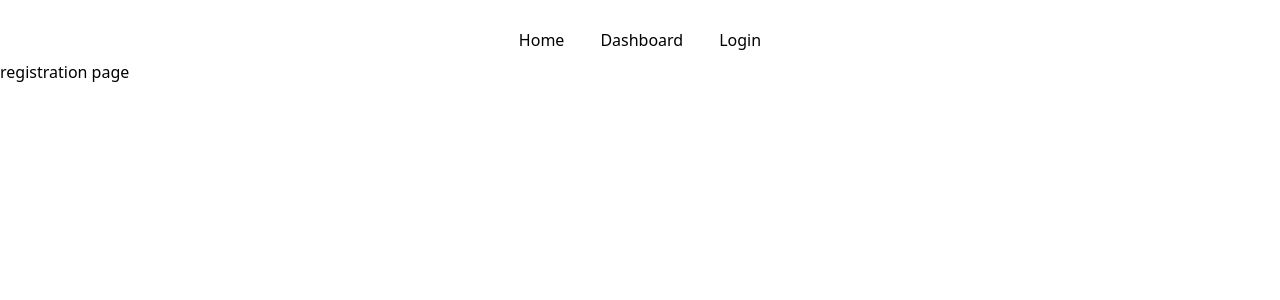
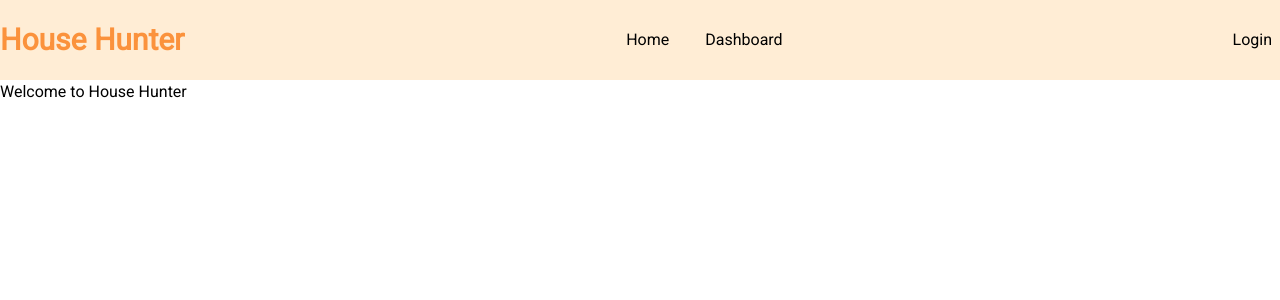
Before and after one commit to ahammadabdullah/House-Hunter, a React app in the folder client/: page /register in a window 1280 px wide. Shown: the top 300 px of the page. Built offline with nearby package versions, Linux system fonts and the light colour scheme; the HTML template or start-up script is replaced by a standard one.

Commit message:
tailwind config added

```diff
--- a/client/src/Components/Header.jsx
+++ /dev/null
@@ -1,34 +0,0 @@
-import { NavLink } from "react-router-dom";
-
-const Header = () => {
-  return (
-    <div className=" flex justify-center gap-5 pt-5">
-      <NavLink
-        className={({ isActive }) =>
-          isActive ? "bg-blue-500 p-2 rounded-md" : "p-2"
-        }
-        to="/"
-      >
-        Home
-      </NavLink>
-      <NavLink
-        className={({ isActive }) =>
-          isActive ? "bg-blue-500 p-2 rounded-md" : "p-2"
-        }
-        to="/dashboard"
-      >
-        Dashboard
-      </NavLink>
-      <NavLink
-        className={({ isActive }) =>
-          isActive ? "bg-blue-500 p-2 rounded-md" : "p-2"
-        }
-        to="/login"
-      >
-        Login
-      </NavLink>
-    </div>
-  );
-};
-
-export default Header;
--- /dev/null
+++ b/client/src/Components/NavBar.jsx
@@ -0,0 +1,54 @@
+import { Link, NavLink } from "react-router-dom";
+
+const NavBar = () => {
+  return (
+    <div className="bg-fill">
+      <div className="py-5  flex items-center justify-between max-w-7xl mx-auto">
+        <div>
+          <Link
+            className="text-primary text-3xl font-bold cursor-default"
+            to={"/"}
+          >
+            House Hunter
+          </Link>
+        </div>
+        <div className=" flex justify-center gap-5 ">
+          <NavLink
+            className={({ isActive }) =>
+              isActive
+                ? "bg-secondary text-primary p-2 rounded-md font-medium"
+                : "p-2 hover:text-primary hover:bg-secondary hover:font-medium rounded-md"
+            }
+            to="/"
+          >
+            Home
+          </NavLink>
+          <NavLink
+            className={({ isActive }) =>
+              isActive
+                ? "bg-secondary text-primary p-2 rounded-md font-medium"
+                : "p-2 hover:text-primary hover:bg-secondary hover:font-medium rounded-md"
+            }
+            to="/dashboard"
+          >
+            Dashboard
+          </NavLink>
+        </div>
+        <div>
+          <NavLink
+            className={({ isActive }) =>
+              isActive
+                ? "bg-secondary text-primary p-2 rounded-md font-medium"
+                : "p-2 hover:text-primary hover:bg-secondary hover:font-medium rounded-md"
+            }
+            to="/login"
+          >
+            Login
+          </NavLink>
+        </div>
+      </div>
+    </div>
+  );
+};
+
+export default NavBar;
--- a/client/src/Layout/Layout.jsx
+++ b/client/src/Layout/Layout.jsx
@@ -1,10 +1,10 @@
 import { Outlet } from "react-router-dom";
-import Header from "../Components/Header";
+import NavBar from "../Components/NavBar";
 
 const Layout = () => {
   return (
     <div>
-      <Header />
+      <NavBar />
       <Outlet />
     </div>
   );
--- a/client/src/Pages/Dashboard/Dashboard.jsx
+++ b/client/src/Pages/Dashboard/Dashboard.jsx
@@ -1,5 +1,3 @@
-import Header from "../../Components/Header";
-
 const Dashboard = () => {
   return (
     <div>
--- a/client/src/Pages/Home/Home.jsx
+++ b/client/src/Pages/Home/Home.jsx
@@ -1,5 +1,3 @@
-import Header from "../../Components/Header";
-
 const Home = () => {
   return (
     <div>
--- a/client/src/Pages/Register/Register.jsx
+++ b/client/src/Pages/Register/Register.jsx
@@ -1,7 +1,7 @@
 const Register = () => {
   return (
     <div>
-      <h3>registration page</h3>
+      <h3>Welcome to House Hunter</h3>
     </div>
   );
 };
--- a/client/src/index.css
+++ b/client/src/index.css
@@ -1,3 +1,11 @@
+
+  @import url('https://fonts.googleapis.com/css2?family=Roboto&display=swap');
+
+
 @tailwind base;
 @tailwind components;
 @tailwind utilities;
+
+body {
+    font-family: 'Roboto', sans-serif;
+}
--- a/client/tailwind.config.js
+++ b/client/tailwind.config.js
@@ -2,7 +2,13 @@
 export default {
   content: ["./index.html", "./src/**/*.{js,ts,jsx,tsx}"],
   theme: {
-    extend: {},
+    extend: {
+      colors: {
+        primary: "#fb923c",
+        secondary: "#fed7aa",
+        fill: "#ffedd5",
+      },
+    },
   },
   plugins: [],
 };
```
